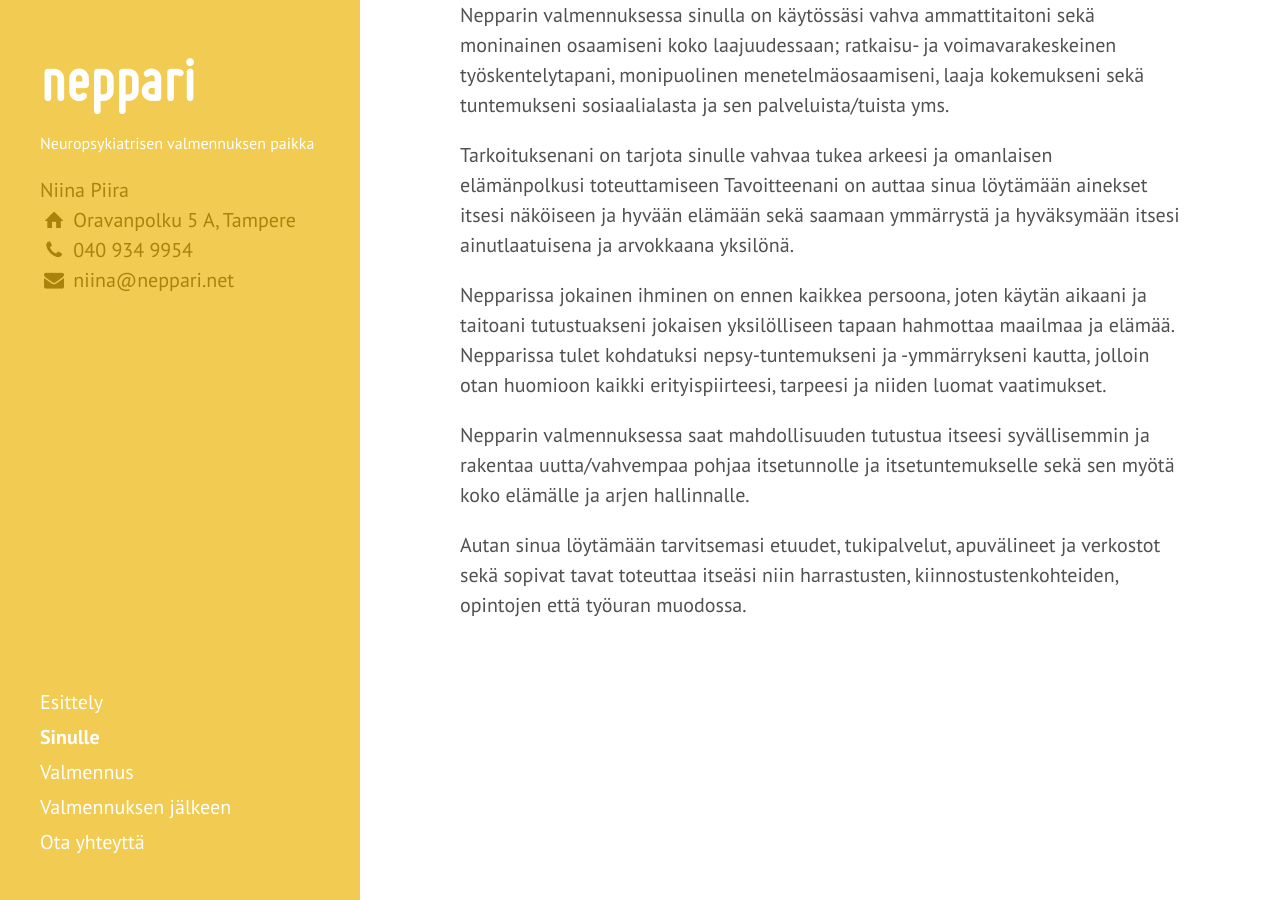
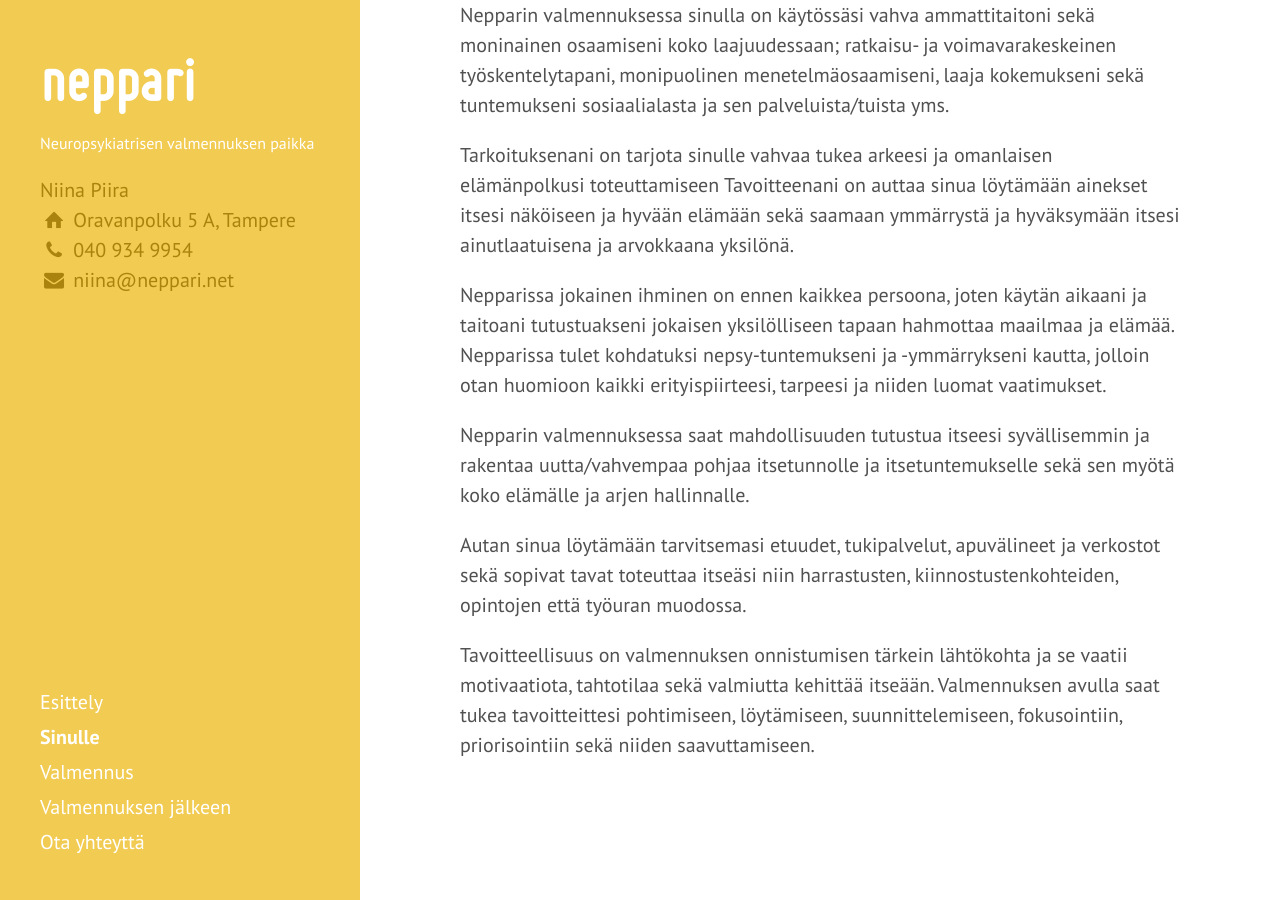
Before and after one commit to niinapiira/neppari.net, a Jekyll site: the page built from sinulle.md, in a window 1280 px wide and 900 px high, scrolled down 508 px. Built offline with Jekyll 4.4.1, drawn with Linux system fonts in a browser that asks for light colours; Markdown is read by kramdown in place of the engine named in the settings.

Commit message:
Updated sinulle.md

```diff
--- a/sinulle.md
+++ b/sinulle.md
@@ -26,3 +26,5 @@ Nepparissa jokainen ihminen on ennen kaikkea persoona, joten käytän aikaani ja
 Nepparin valmennuksessa saat mahdollisuuden tutustua itseesi syvällisemmin ja rakentaa uutta/vahvempaa pohjaa itsetunnolle ja itsetuntemukselle sekä sen myötä koko elämälle ja arjen hallinnalle.
 
 Autan sinua löytämään tarvitsemasi etuudet, tukipalvelut, apuvälineet ja verkostot sekä sopivat tavat toteuttaa itseäsi niin harrastusten, kiinnostustenkohteiden, opintojen että työuran muodossa.
+
+Tavoitteellisuus on valmennuksen onnistumisen tärkein lähtökohta ja se vaatii motivaatiota, tahtotilaa sekä valmiutta kehittää itseään. Valmennuksen avulla saat tukea tavoitteittesi pohtimiseen, löytämiseen, suunnittelemiseen, fokusointiin, priorisointiin sekä niiden saavuttamiseen.
```
